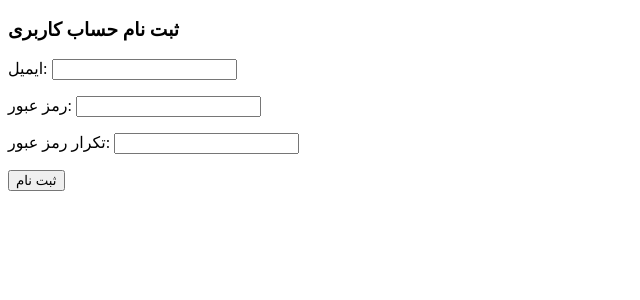
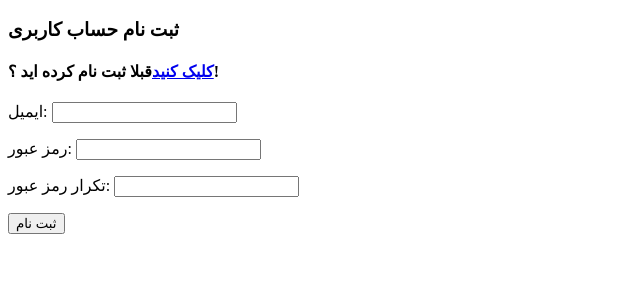
Before and after one commit to Mahdifp12/Todolist, a Django app: page /user/register/ in a window 1280 px wide. Shown: the top 300 px of the page, without its empty margins (0-640 px from the left). Run offline with Django 4.2, Linux system fonts and the light colour scheme.

Commit message:
CHANGE & REFACTOR: i'm added a new <a> tag for login form

```diff
--- a/user_app/templates/user_app/register.html
+++ b/user_app/templates/user_app/register.html
@@ -6,6 +6,7 @@
 
 {% block content %}
     <h3>ثبت نام حساب کاربری</h3>
+    <h4><a href="{% url 'login-user-page' %}">کلیک کنید</a>قبلا ثبت نام کرده اید ؟! </h4>
     <form method="post" action={% url 'register-user-page' %}>
         {% csrf_token %}
         {{ register_form.as_p }}
```
